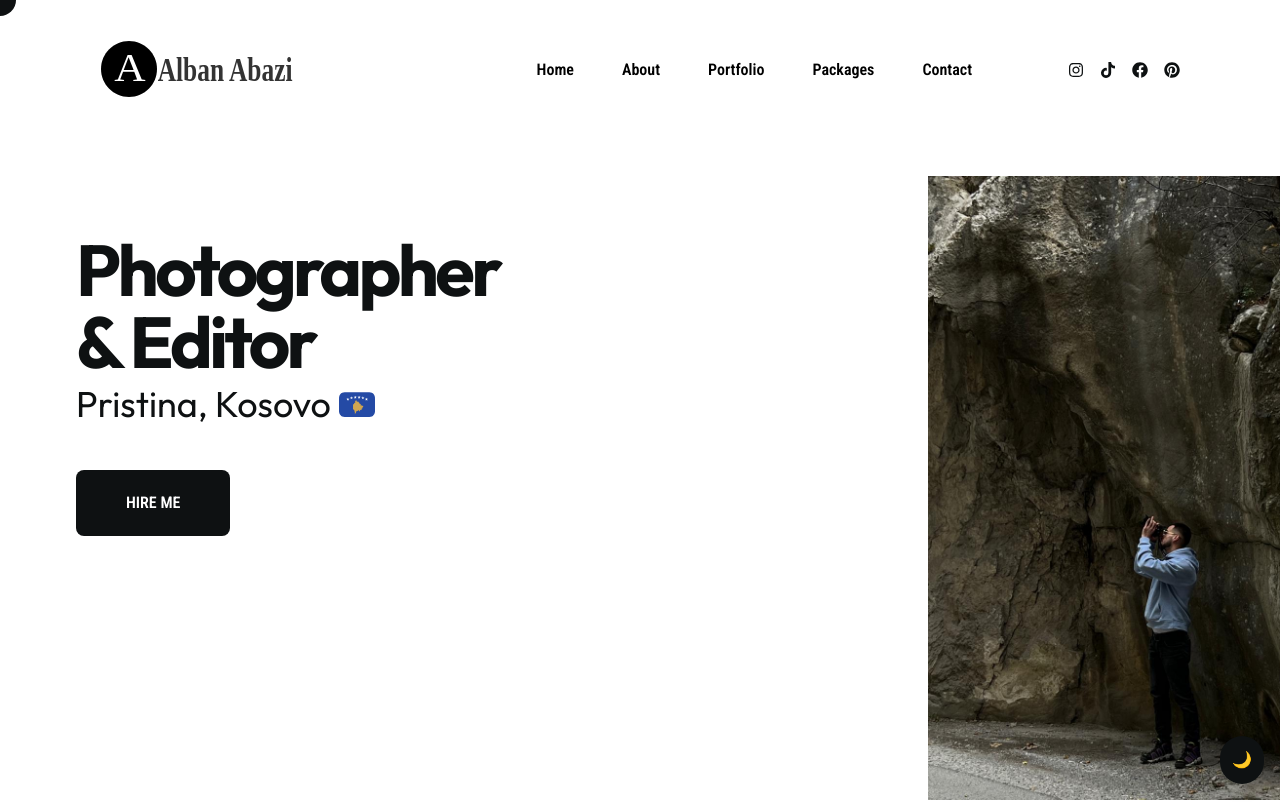
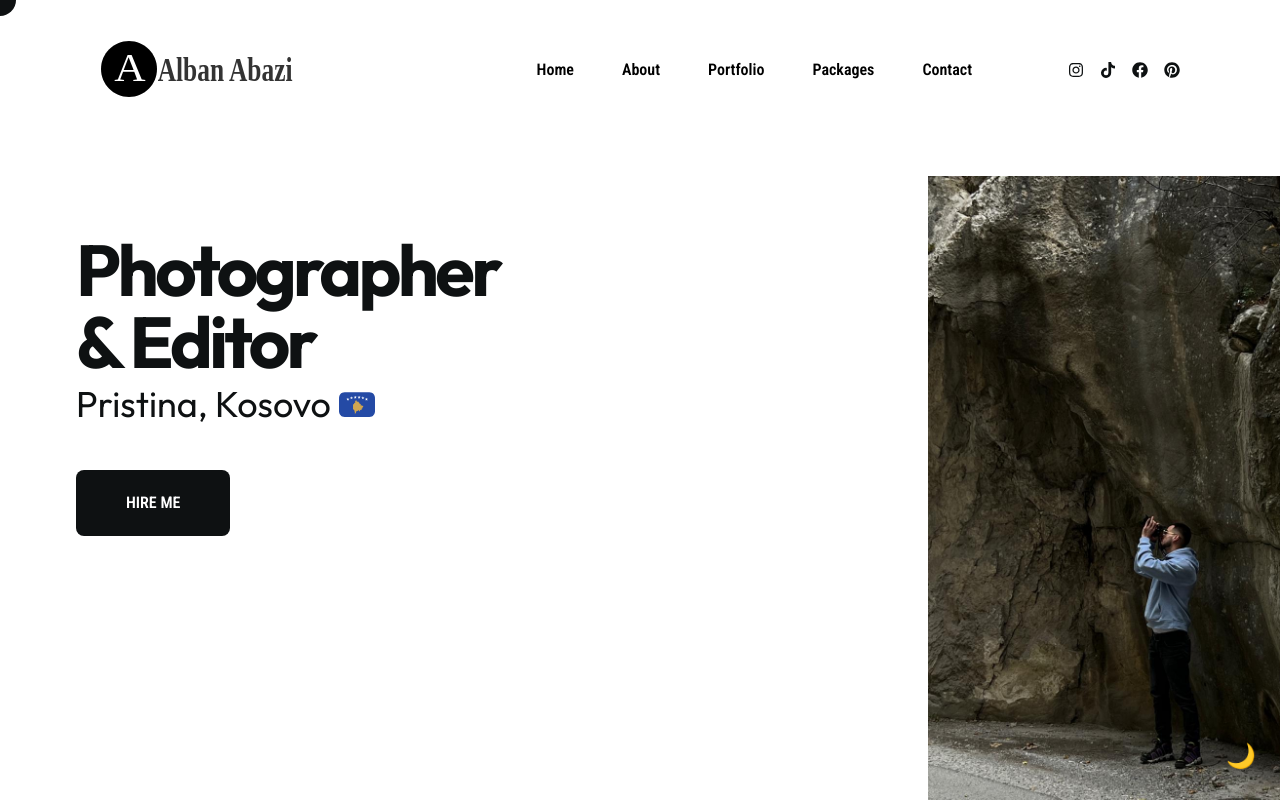
Before and after one commit to AdhurimBerisha/ShotByBane---Photography-Portfolio, a React (Vite) app: page / in a window 1280 px wide. Shown: the top 802 px of the page. Built offline with nearby package versions, Linux system fonts and the light colour scheme; no server answers; the database is empty; what react-photo-view would draw is missing.

Commit message:
Styling changes

```diff
--- a/src/App.tsx
+++ b/src/App.tsx
@@ -20,7 +20,7 @@ const ThemeToggle = () => {
   return (
     <button
       onClick={toggleTheme}
-      className="fixed bottom-4 right-4 p-3 rounded-full bg-primary text-white dark:bg-white dark:text-primary z-50 shadow-lg hover:scale-110 transition-transform"
+      className="fixed bottom-4 right-3 p-3 text-2xl text-primary dark:text-white z-50 hover:scale-110 transition-transform"
       aria-label={`Switch to ${theme === "light" ? "dark" : "light"} mode`}
     >
       {theme === "light" ? "🌙" : "☀️"}
--- a/src/pages/Portfolio.tsx
+++ b/src/pages/Portfolio.tsx
@@ -180,7 +180,7 @@ const Portfolio = () => {
             exit={{ opacity: 0, y: 20 }}
             transition={{ duration: 0.3 }}
             onClick={loadMore}
-            className="btn bg-black text-white hover:bg-gray-800 text-sm sm:text-base"
+            className="btn bg-primary text-white dark:bg-white dark:text-primary rounded-lg hover:bg-opacity-90"
             onMouseEnter={mouseEnterHandler}
             onMouseLeave={mouseLeaveHandler}
           >
@@ -194,7 +194,7 @@ const Portfolio = () => {
             exit={{ opacity: 0, y: 20 }}
             transition={{ duration: 0.3 }}
             onClick={seeLess}
-            className="btn bg-gray-200 text-gray-800 hover:bg-gray-300 text-sm sm:text-base"
+            className="btn bg-primary text-white dark:bg-white dark:text-primary rounded-lg hover:bg-opacity-90"
             onMouseEnter={mouseEnterHandler}
             onMouseLeave={mouseLeaveHandler}
           >
```
